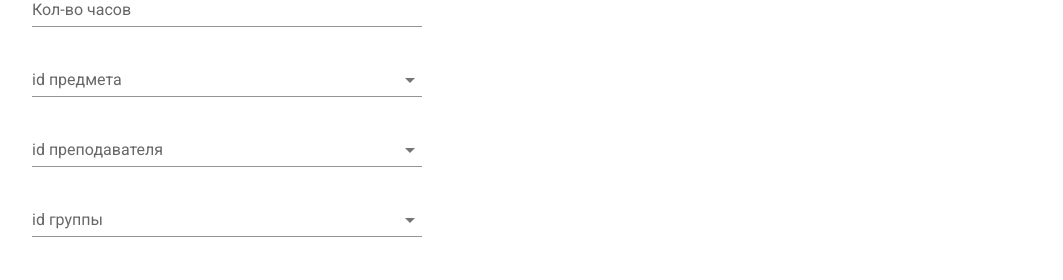
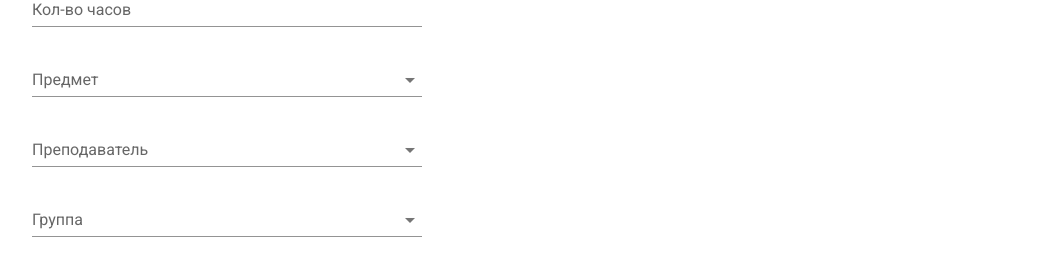
Before and after one commit to BubbleSortt/crud-vuetify, a Vue app: page /capacity-edit/1 in a window 1280 px wide. Shown: the part 158-438 px from the top of the page, without its empty margins (32-1095 px from the left). Built offline with nearby package versions, Linux system fonts and the light colour scheme; no server answers.

Commit message:
Вместо айди показыаются значения

```diff
--- a/src/views/CapacityEdit.vue
+++ b/src/views/CapacityEdit.vue
@@ -19,22 +19,28 @@
 
         <v-select
           v-model='form.lessonId'
-          :items="lessonsId"
-          label="id предмета"
+          :items="lessons"
+          item-value='id'
+          item-text='name'
+          label="Предмет"
           required
         ></v-select>
 
         <v-select
           v-model='form.teacherId'
-          :items="teachersId"
-          label="id преподавателя"
+          :items="teachers"
+          item-value='id'
+          item-text='surname'
+          label="Преподаватель"
           required
         ></v-select>
 
         <v-select
           v-model='form.groupId'
-          :items="groupsId"
-          label="id группы"
+          :items="groups"
+          item-text='name'
+          item-value='id'
+          label="Группа"
           required
         ></v-select>
 
```
